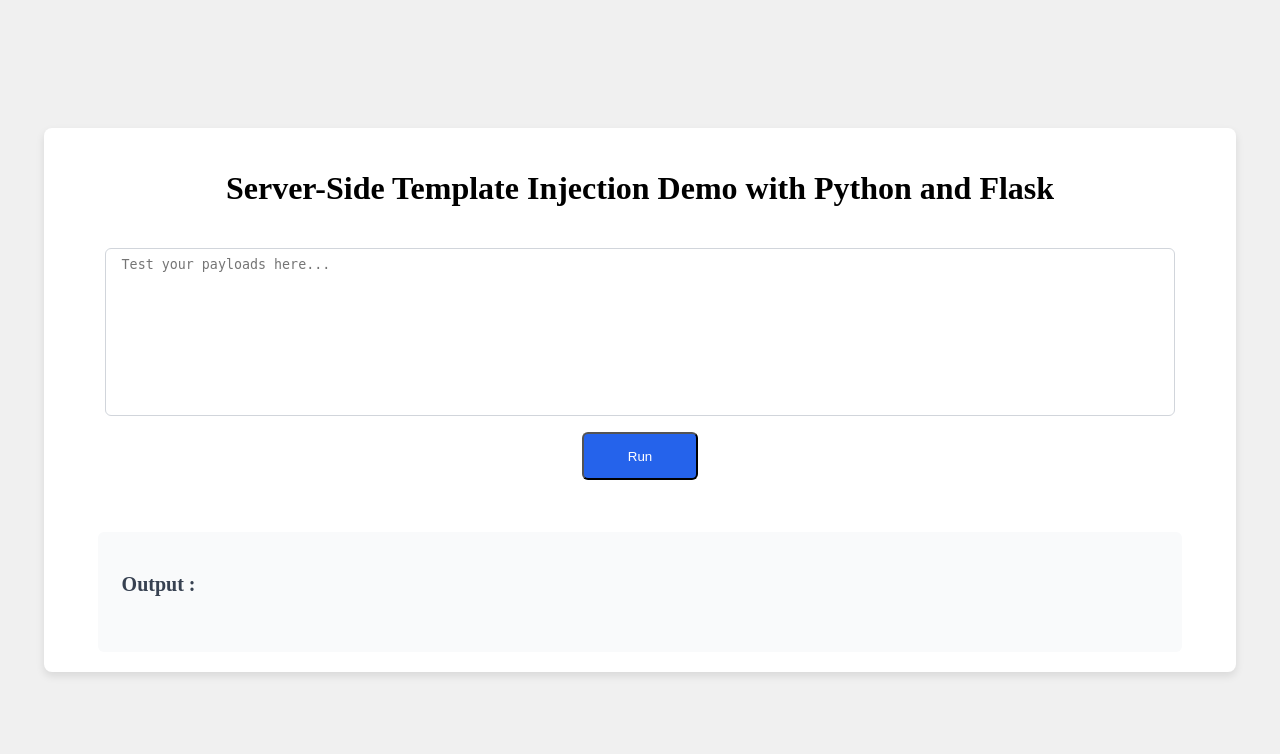
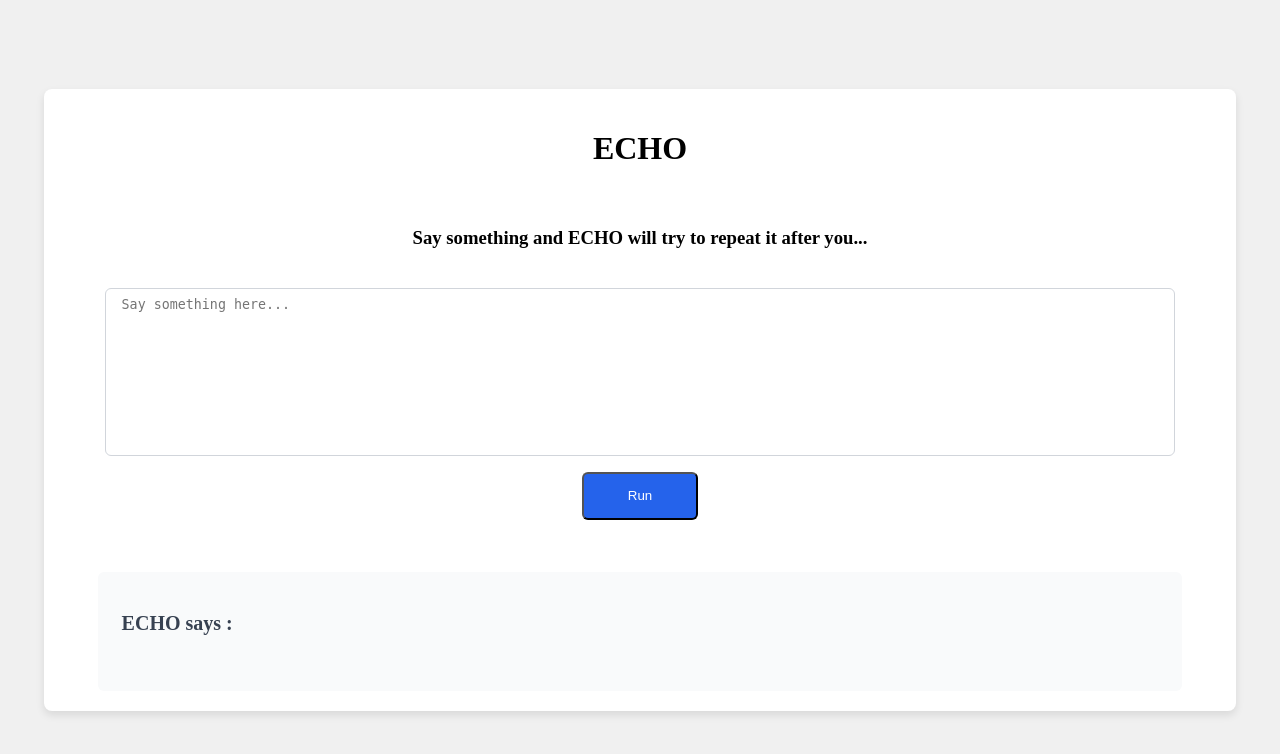
Before and after one commit to SoePhonePyae/ssti_echo, a Flask app: page / in a window 1280 px wide. Shown: the top 754 px of the page. Run offline with Flask 3, Linux system fonts and the light colour scheme.

Commit message:
Added a title and description for application

```diff
--- a/app/templates/index.html
+++ b/app/templates/index.html
@@ -2,16 +2,17 @@
 <head>
     <meta charset="UTF-8">
     <meta name="viewport" content="width=device-width, initial-scale=1.0">
-    <title> SSTI Demo with Python </title>
+    <title> ECHO </title>
     <link rel="stylesheet" href="{{ url_for('static', filename='style.css') }}">
 </head>
 <body>
     <div class="container">
-        <h1> Server-Side Template Injection Demo with Python and Flask </h1>
+        <h1> ECHO </h1>
+        <h3> Say something and ECHO will try to repeat it after you... </h3>
 
         <form method="post" action="/" class="form-container">
             <form method="post" action="/" class="form-container">
-                <textarea class="codeInput" name="code_input" placeholder="Test your payloads here...">{{request.form['code_input']}}</textarea>
+                <textarea class="codeInput" name="code_input" placeholder="Say something here...">{{request.form['code_input']}}</textarea>
                 <button id="runButton" type="submit">
                     Run
                 </button>
@@ -19,7 +20,7 @@
         </form>
 
         <div class="result-container">
-            <h2>Output : </h2>
+            <h2>ECHO says : </h2>
             <pre>{{ result | safe }}</pre>
         </div>
     </div>
```
